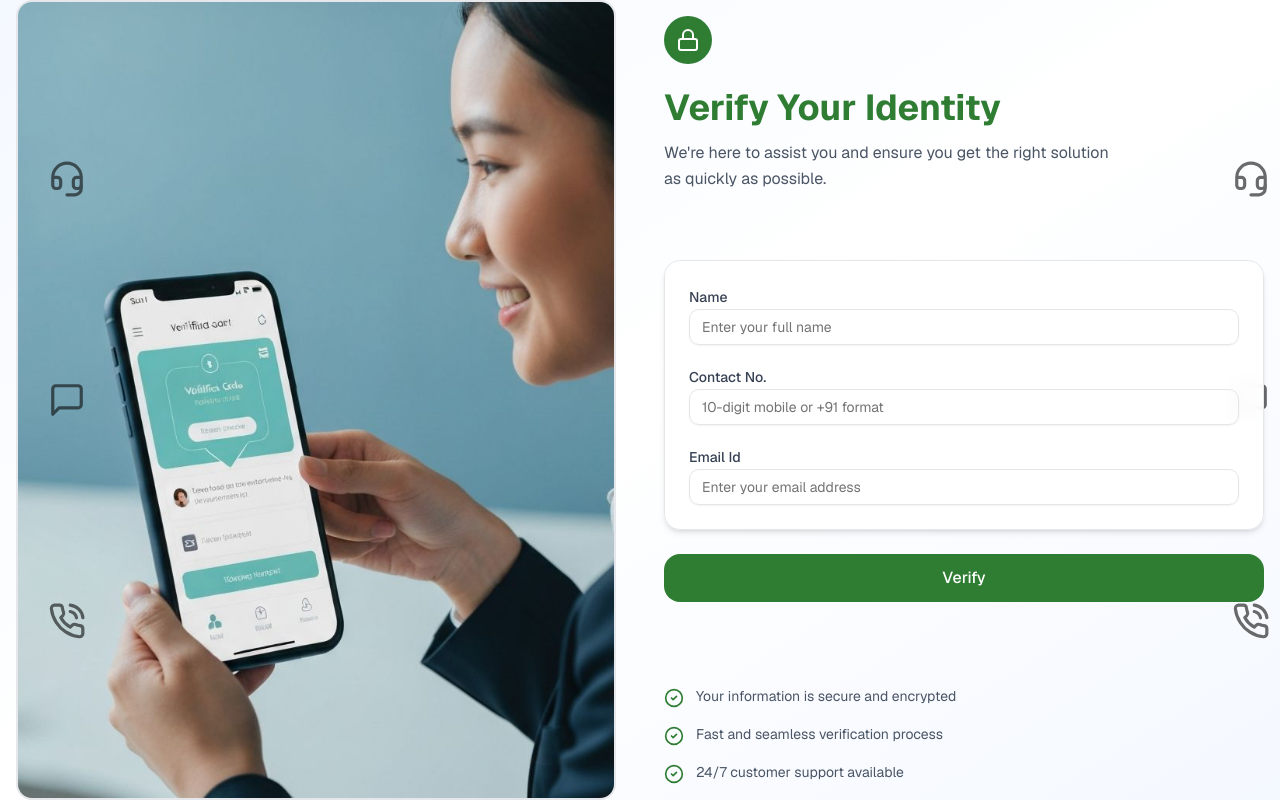
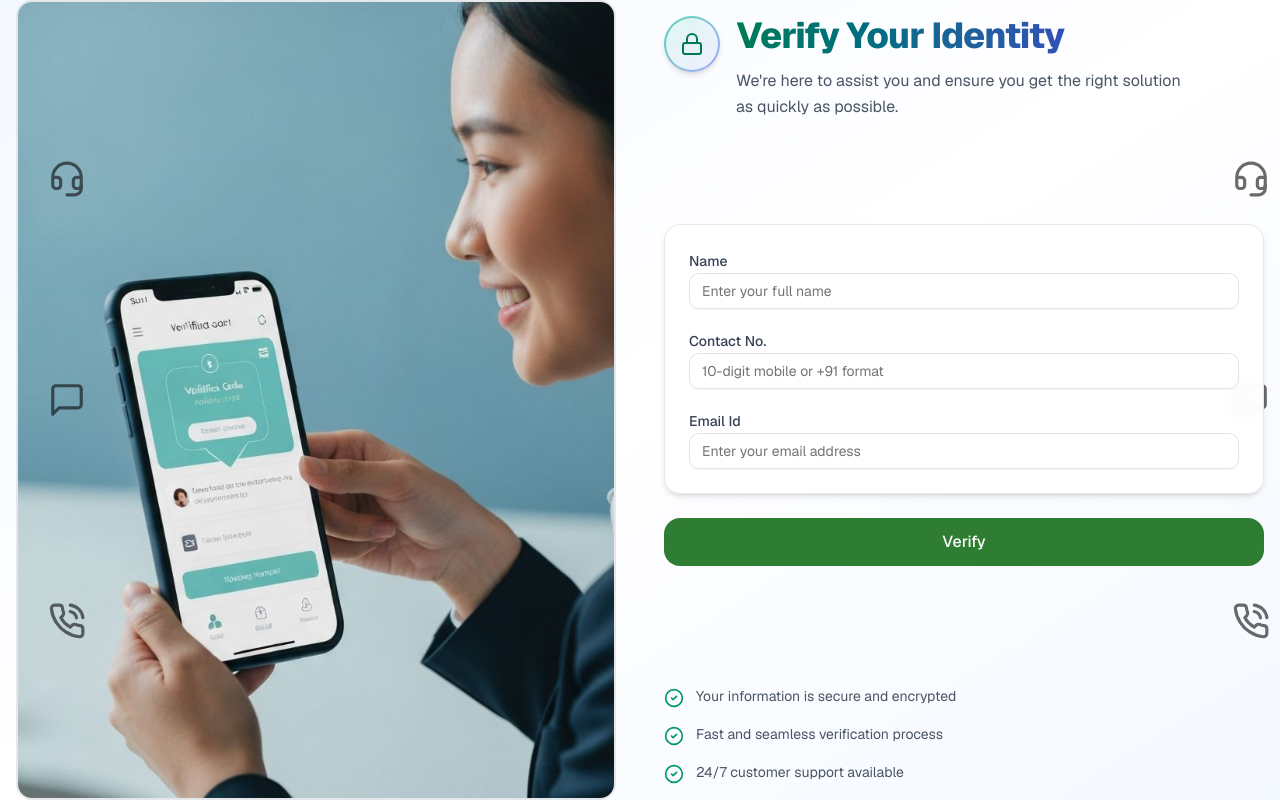
Before and after one commit to Developer-vikrant/SCS-Login-page-, a Next.js app: page / in a window 1280 px wide. Built offline with nearby package versions, Linux system fonts and the light colour scheme.

Commit message:
Test Commit

```diff
--- a/app/page.tsx
+++ b/app/page.tsx
@@ -38,10 +38,10 @@ export default function LoginPage() {
   }
 
   return (
+    // allow mobile scroll (min-h-screen), but keep desktop locked (lg:h-screen + lg:overflow-hidden)
     <main className="relative min-h-screen lg:h-screen flex items-center justify-center bg-gradient-to-br from-[#f4f8ff] via-white to-[#f4f8ff] lg:overflow-hidden">
-
       {/* LEFT side icons */}
-<div className="hidden lg:block absolute left-12 inset-y-0">
+      <div className="hidden lg:block absolute left-12 inset-y-0 pointer-events-none">
         {/* top */}
         <Headset
           size={38}
@@ -60,7 +60,7 @@ export default function LoginPage() {
       </div>
 
       {/* RIGHT side icons */}
-<div className="hidden lg:block absolute right-12 inset-y-0">
+      <div className="hidden lg:block absolute right-12 inset-y-0 pointer-events-none">
         {/* top */}
         <Headset
           size={38}
@@ -93,15 +93,17 @@ export default function LoginPage() {
           {/* Right Section: Header + Form + Footer */}
           <div className="flex flex-col justify-between h-full py-4">
             <div className="space-y-6">
-              <div
-                className="inline-flex items-center justify-center w-12 h-12 rounded-full"
-                style={{ backgroundColor: "rgb(46, 125, 50)" }}
-              >
-                <Lock className="w-6 h-6 text-white" />
+              {/* Glass badge + heading */}
+              <div className="flex items-start gap-4">
+                {/* Glass gradient ring badge */}
+                <div className="relative p-[2px] w-14 h-14 rounded-full bg-gradient-to-br from-emerald-500/60 to-indigo-500/60 shadow-md">
+                  <div className="flex items-center justify-center w-full h-full rounded-full bg-white/80 backdrop-blur">
+                    <Lock className="w-6 h-6 text-emerald-700" />
+                  </div>
                 </div>
 
                 <div className="space-y-3">
-                <h1 className="text-4xl font-bold" style={{ color: "rgb(46, 125, 50)" }}>
+                  <h1 className="text-4xl font-extrabold tracking-tight bg-gradient-to-r from-emerald-700 to-indigo-700 bg-clip-text text-transparent">
                     Verify Your Identity
                   </h1>
                   <p className="text-base text-gray-600 leading-relaxed max-w-md">
@@ -109,21 +111,24 @@ export default function LoginPage() {
                   </p>
                 </div>
               </div>
+            </div>
 
             {/* Form Card */}
+            <div>
               <VerificationForm onSubmit={handleVerify} isLoading={isSubmitting} />
+            </div>
 
             <div className="space-y-4 pt-4">
               <div className="flex items-start gap-3">
-                <CheckCircle2 className="w-5 h-5 flex-shrink-0 mt-0.5" style={{ color: "rgb(46, 125, 50)" }} />
+                <CheckCircle2 className="w-5 h-5 flex-shrink-0 mt-0.5 text-emerald-600" />
                 <span className="text-sm text-gray-600">Your information is secure and encrypted</span>
               </div>
               <div className="flex items-start gap-3">
-                <CheckCircle2 className="w-5 h-5 flex-shrink-0 mt-0.5" style={{ color: "rgb(46, 125, 50)" }} />
+                <CheckCircle2 className="w-5 h-5 flex-shrink-0 mt-0.5 text-emerald-600" />
                 <span className="text-sm text-gray-600">Fast and seamless verification process</span>
               </div>
               <div className="flex items-start gap-3">
-                <CheckCircle2 className="w-5 h-5 flex-shrink-0 mt-0.5" style={{ color: "rgb(46, 125, 50)" }} />
+                <CheckCircle2 className="w-5 h-5 flex-shrink-0 mt-0.5 text-emerald-600" />
                 <span className="text-sm text-gray-600">24/7 customer support available</span>
               </div>
             </div>
@@ -134,14 +139,13 @@ export default function LoginPage() {
         <div className="lg:hidden flex flex-col gap-8">
           {/* Header */}
           <div className="space-y-4">
-            {/* Glass gradient ring badge */}
-<div className="relative p-[2px] w-14 h-14 rounded-full bg-gradient-to-br from-emerald-500/60 to-indigo-500/60 shadow-md">
-  <div className="flex items-center justify-center w-full h-full rounded-full bg-white/80 backdrop-blur">
-    <Lock className="w-6 h-6 text-emerald-700" />
+            <div className="relative p-[2px] w-12 h-12 rounded-full bg-gradient-to-br from-emerald-500/60 to-indigo-500/60 shadow-sm inline-flex">
+              <div className="flex items-center justify-center w-full h-full rounded-full bg-white/85 backdrop-blur">
+                <Lock className="w-5 h-5 text-emerald-700" />
               </div>
             </div>
             <div className="space-y-2">
-             <h1 className="text-4xl font-extrabold tracking-tight bg-gradient-to-r from-emerald-700 to-indigo-700 bg-clip-text text-transparent">
+              <h1 className="text-3xl font-extrabold tracking-tight bg-gradient-to-r from-emerald-700 to-indigo-700 bg-clip-text text-transparent">
                 Verify Your Identity
               </h1>
               <p className="text-sm text-gray-600 leading-relaxed">
--- a/components/verification-form.tsx
+++ b/components/verification-form.tsx
@@ -94,7 +94,10 @@ export function VerificationForm({ onSubmit, isLoading = false }: VerificationFo
             placeholder="10-digit mobile or +91 format"
             {...register("contact")}
             disabled={isProcessing}
-            className="rounded-lg"
+            autoComplete="off"
+            autoCorrect="off"
+            spellCheck={false}
+            className="rounded-lg focus-visible:ring-2 focus-visible:ring-indigo-300 focus-visible:border-indigo-400 transition"
             aria-invalid={!!errors.contact}
             aria-describedby={errors.contact ? "contact-error" : undefined}
           />
@@ -116,7 +119,10 @@ export function VerificationForm({ onSubmit, isLoading = false }: VerificationFo
             placeholder="Enter your email address"
             {...register("email")}
             disabled={isProcessing}
-            className="rounded-lg"
+            autoComplete="off"
+            autoCorrect="off"
+            spellCheck={false}
+            className="rounded-lg focus-visible:ring-2 focus-visible:ring-indigo-300 focus-visible:border-indigo-400 transition"
             aria-invalid={!!errors.email}
             aria-describedby={errors.email ? "email-error" : undefined}
           />
```
Lines whose indentation alone changed are shown as unchanged.
